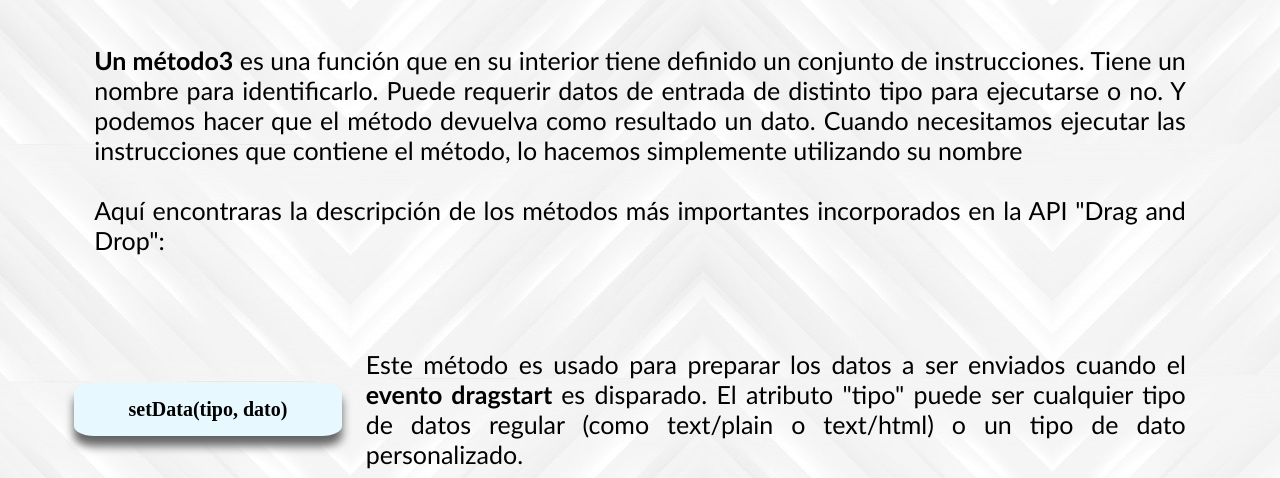
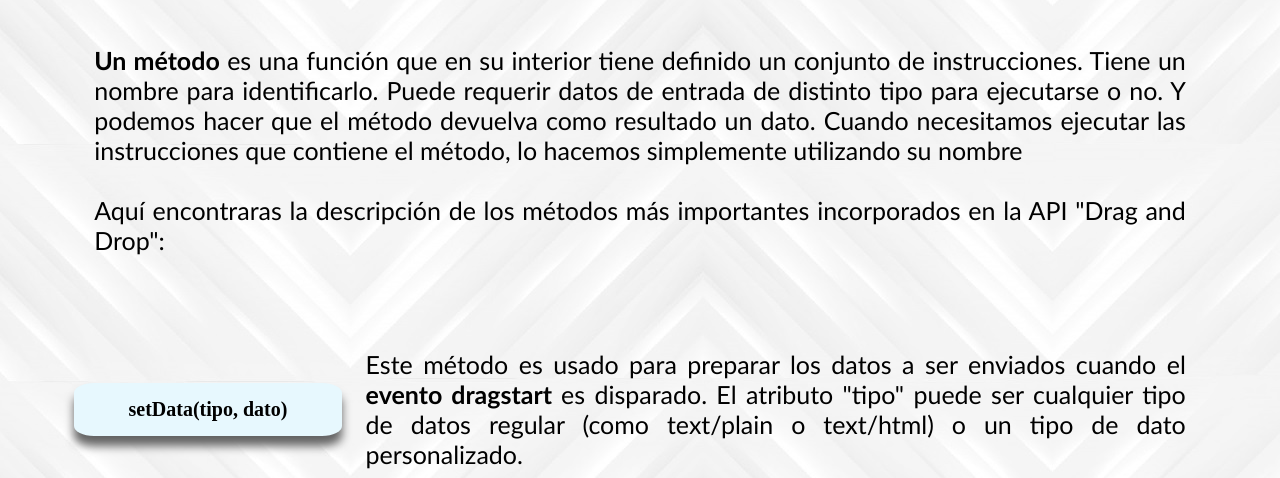
Before and after one commit to CesarBurgos/Api-Drag_and_Drop-Ej, a plain HTML site: page Mets.html in a window 1280 px wide. Shown: the part 322-800 px from the top of the page. Drawn offline with Linux system fonts and the light colour scheme.

Commit message:
Update Mets.html

```diff
--- a/Mets.html
+++ b/Mets.html
@@ -39,7 +39,7 @@
             </tr>
             <tr>
                 <td colspan="3">
-                    <p><b>Un método3</b> es una función que en su interior tiene definido un conjunto de instrucciones.
+                    <p><b>Un método</b> es una función que en su interior tiene definido un conjunto de instrucciones.
                     Tiene un nombre para identificarlo. Puede requerir datos de entrada de distinto tipo para ejecutarse o no.
                     Y podemos hacer que el método devuelva como resultado un dato. Cuando necesitamos ejecutar las instrucciones que contiene el método, lo hacemos simplemente utilizando su nombre
                     <br><br> Aquí encontraras la descripción de los métodos más importantes incorporados en la API "Drag and Drop":  </p>
```
